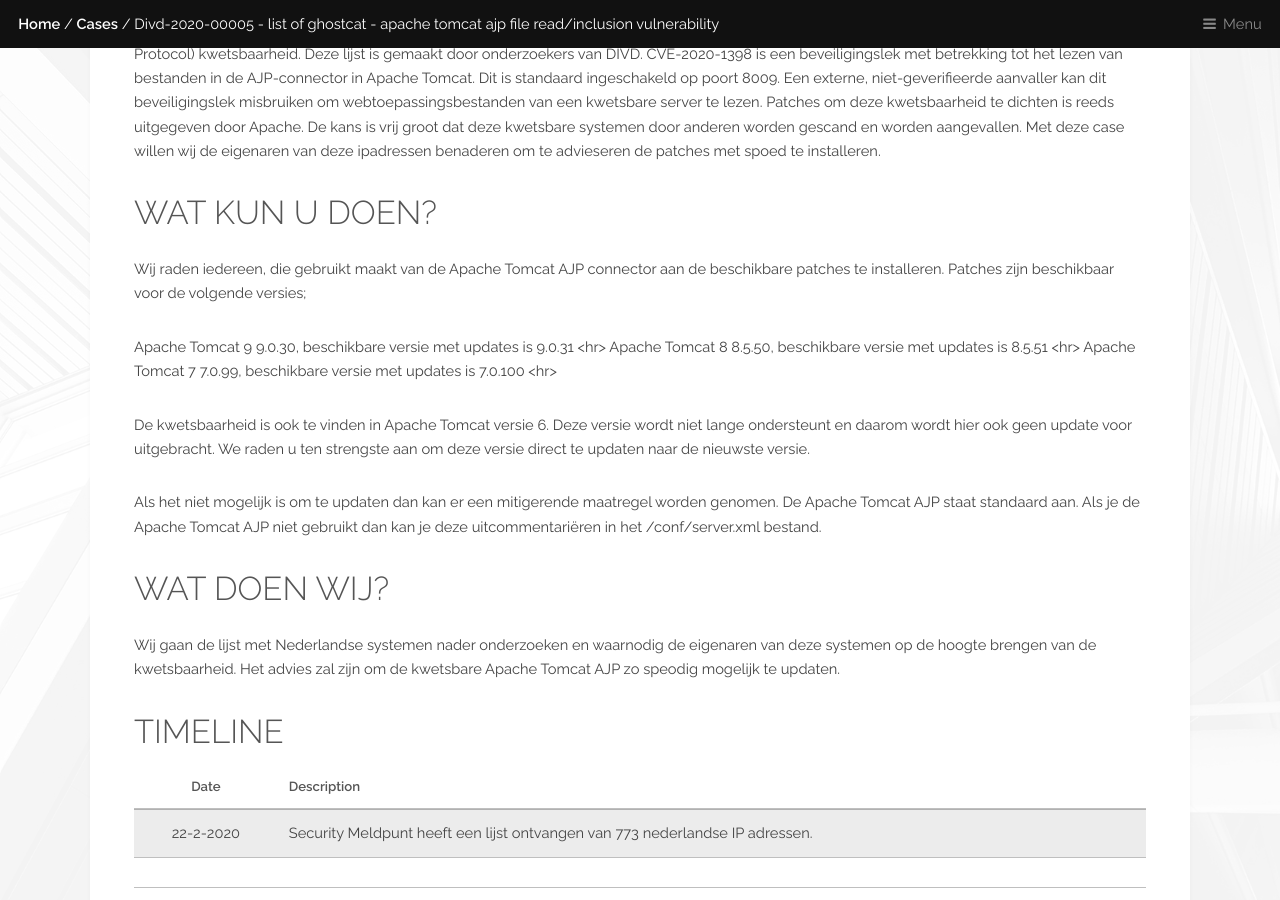
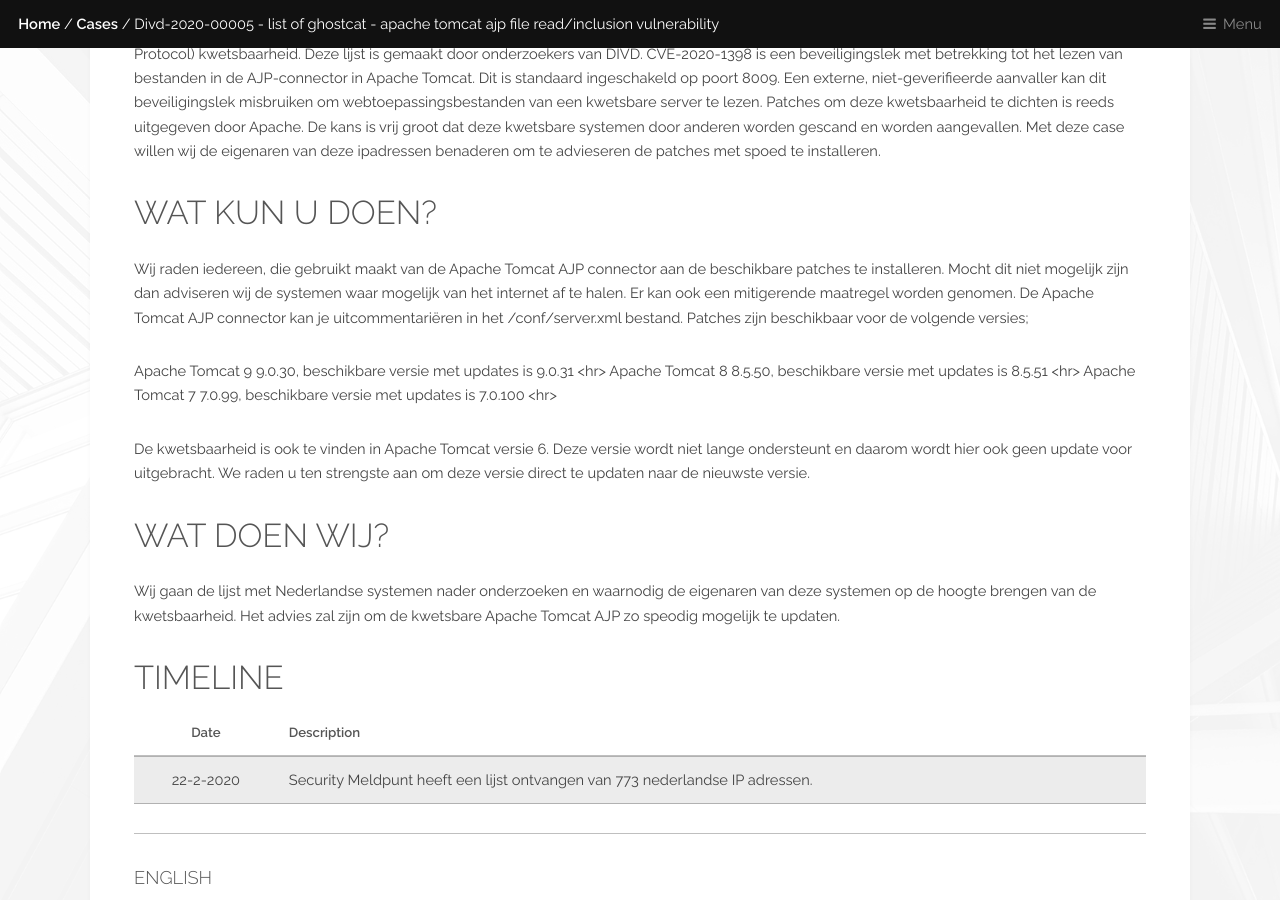
Before and after one commit to DIVD-NL/SecurityMeldpunt, a Jekyll site: the page built from cases/DIVD-2020-00005.md, in a window 1280 px wide and 900 px high, scrolled down 1063 px. Built offline with Jekyll 4.4.1, drawn with Linux system fonts in a browser that asks for light colours.

Commit message:
Update DIVD-2020-00005.md

```diff
--- a/cases/DIVD-2020-00005.md
+++ b/cases/DIVD-2020-00005.md
@@ -25,15 +25,14 @@
 
 ## Wat kun u doen?
 
-Wij raden iedereen, die gebruikt maakt van de Apache Tomcat AJP connector aan de beschikbare patches te installeren. Patches zijn beschikbaar voor de volgende versies;
+Wij raden iedereen, die gebruikt maakt van de Apache Tomcat AJP connector aan de beschikbare patches te installeren. Mocht dit niet mogelijk zijn dan adviseren wij de systemen waar mogelijk van het internet af te halen. Er kan ook een mitigerende maatregel worden genomen. De Apache Tomcat AJP connector kan je uitcommentariëren in het /conf/server.xml bestand.
+Patches zijn beschikbaar voor de volgende versies;
 
 Apache Tomcat 9	9.0.30, beschikbare versie met updates is 9.0.31 <hr>
 Apache Tomcat 8	8.5.50, beschikbare versie met updates is 8.5.51 <hr>
 Apache Tomcat 7	7.0.99, beschikbare versie met updates is 7.0.100 <hr>
 
 De kwetsbaarheid is ook te vinden in Apache Tomcat versie 6. Deze versie wordt niet lange ondersteunt en daarom wordt hier ook geen update voor uitgebracht. We raden u ten strengste aan om deze versie direct te updaten naar de nieuwste versie.
-
-Als het niet mogelijk is om te updaten dan kan er een mitigerende maatregel worden genomen. De Apache Tomcat AJP staat standaard aan. Als je de Apache Tomcat AJP niet gebruikt dan kan je deze uitcommentariëren in het /conf/server.xml bestand.
 
 ## Wat doen wij?
 
```
